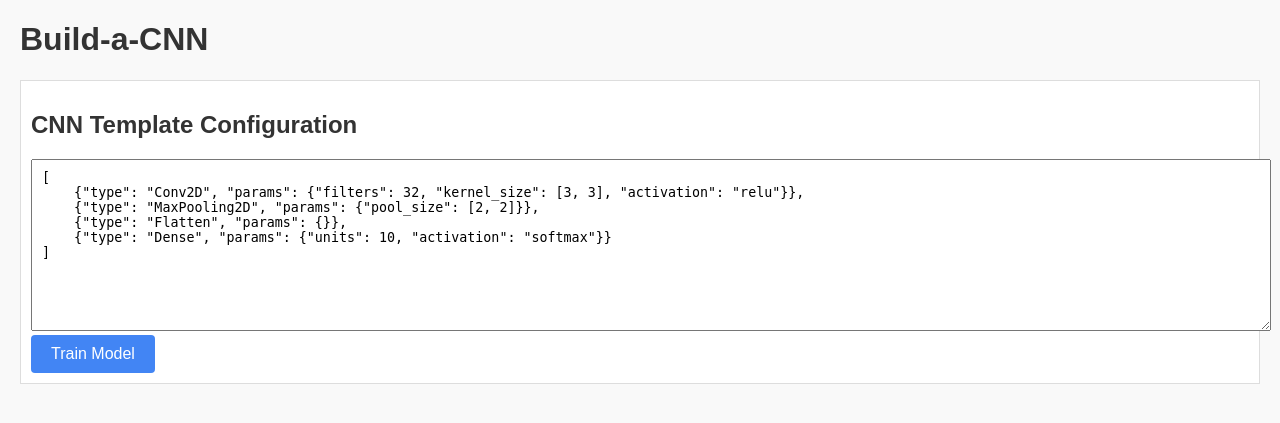
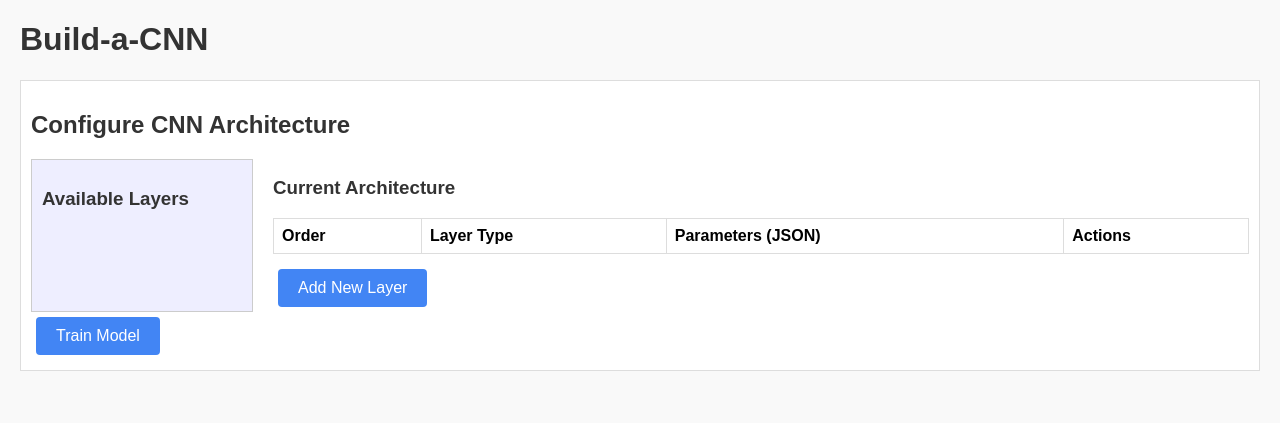
Before and after one commit to qasimkamran/CNN-Builder, a Flask app: template app/templates/index.html in a window 1280 px wide. Shown: the top 423 px of the page. Run offline with Flask 3, Linux system fonts and the light colour scheme; the template is opened without the code that fills it: most values are stand-ins (such as "Sample title", 1, 10 or a date in 2020); lists and menus that the app fills with data are empty.

Commit message:
MVP accomplished with second vibe-coding draft

```diff
--- /dev/null
+++ b/app/static/css/styles.css
@@ -0,0 +1,92 @@
+/* app/static/css/styles.css */
+body {
+    font-family: Arial, sans-serif;
+    margin: 20px;
+    background-color: #f9f9f9;
+}
+
+h1, h2, h3 {
+    color: #333;
+}
+
+#cnn-config {
+    margin-bottom: 20px;
+    padding: 10px;
+    background: #fff;
+    border: 1px solid #ddd;
+}
+
+#configuration-panel {
+    display: flex;
+    gap: 20px;
+}
+
+#pre-configured {
+    flex: 1;
+    max-width: 200px;
+    background: #eef;
+    padding: 10px;
+    border: 1px solid #ccc;
+}
+
+#pre-configured ul {
+    list-style-type: none;
+    padding: 0;
+}
+
+#pre-configured li {
+    padding: 5px;
+    margin-bottom: 5px;
+    background: #ddd;
+    cursor: pointer;
+    text-align: center;
+    border-radius: 3px;
+}
+
+#current-architecture {
+    flex: 3;
+}
+
+table {
+    width: 100%;
+    border-collapse: collapse;
+    margin-bottom: 10px;
+}
+
+table, th, td {
+    border: 1px solid #ddd;
+}
+
+th, td {
+    padding: 8px;
+    text-align: left;
+}
+
+tr.draggable {
+    cursor: move;
+}
+
+textarea {
+    width: 100%;
+    font-family: monospace;
+}
+
+button {
+    padding: 10px 20px;
+    font-size: 16px;
+    cursor: pointer;
+    background-color: #4285f4;
+    color: #fff;
+    border: none;
+    border-radius: 4px;
+    margin: 5px;
+}
+
+button:hover {
+    background-color: #357ae8;
+}
+
+#status {
+    margin-top: 20px;
+    font-size: 16px;
+}
--- a/app/static/css/styles/styles.css
+++ /dev/null
@@ -1,43 +0,0 @@
-/* app/static/css/styles.css */
-body {
-    font-family: Arial, sans-serif;
-    margin: 20px;
-    background-color: #f9f9f9;
-}
-
-h1, h2 {
-    color: #333;
-}
-
-#cnn-config {
-    margin-bottom: 20px;
-    padding: 10px;
-    background: #fff;
-    border: 1px solid #ddd;
-}
-
-textarea {
-    width: 100%;
-    font-family: monospace;
-    padding: 10px;
-}
-
-button {
-    padding: 10px 20px;
-    font-size: 16px;
-    cursor: pointer;
-    background-color: #4285f4;
-    color: #fff;
-    border: none;
-    border-radius: 4px;
-}
-
-button:hover {
-    background-color: #357ae8;
-}
-
-#status {
-    margin-top: 20px;
-    font-size: 16px;
-    color: #d9534f; /* red for errors or green for success can be set dynamically */
-}
--- a/app/static/js/main.js
+++ b/app/static/js/main.js
@@ -1,30 +1,160 @@
 // app/static/js/main.js
+
 document.addEventListener('DOMContentLoaded', function() {
-    const trainButton = document.getElementById('train-btn');
-    const configInput = document.getElementById('config-input');
+    const layerOptionsList = document.getElementById('layer-options');
+    const layerTableBody = document.querySelector('#layer-table tbody');
+    const addLayerBtn = document.getElementById('add-layer-btn');
+    const trainBtn = document.getElementById('train-btn');
     const statusDiv = document.getElementById('status');
 
-    trainButton.addEventListener('click', function() {
-        // Parse the JSON configuration from the text area.
-        let config;
-        try {
-            config = JSON.parse(configInput.value);
-        } catch (e) {
-            statusDiv.textContent = "Invalid JSON configuration.";
-            return;
+    // Populate the "Available Layers" list from preConfiguredLayers
+    preConfiguredLayers.forEach(layer => {
+        const li = document.createElement('li');
+        li.textContent = layer.type;
+        li.addEventListener('click', () => {
+            addLayerToTable(layer);
+        });
+        layerOptionsList.appendChild(li);
+    });
+
+    // Function to add a new layer row to the table
+    function addLayerToTable(layer = null) {
+        const tr = document.createElement('tr');
+        tr.classList.add('draggable');
+        tr.draggable = true;
+
+        // Add drag-and-drop event listeners
+        tr.addEventListener('dragstart', dragStart);
+        tr.addEventListener('dragover', dragOver);
+        tr.addEventListener('drop', dragDrop);
+        tr.addEventListener('dragend', dragEnd);
+
+        // Order cell (will update later)
+        const orderTd = document.createElement('td');
+        orderTd.className = 'order';
+        orderTd.textContent = layerTableBody.children.length + 1;
+        tr.appendChild(orderTd);
+
+        // Layer type cell with input field
+        const typeTd = document.createElement('td');
+        const typeInput = document.createElement('input');
+        typeInput.type = 'text';
+        typeInput.value = layer ? layer.type : '';
+        typeTd.appendChild(typeInput);
+        tr.appendChild(typeTd);
+
+        // Parameters cell with textarea (JSON format)
+        const paramsTd = document.createElement('td');
+        const paramsInput = document.createElement('textarea');
+        paramsInput.rows = 2;
+        paramsInput.cols = 30;
+        paramsInput.value = layer ? JSON.stringify(layer.params) : '{}';
+        paramsTd.appendChild(paramsInput);
+        tr.appendChild(paramsTd);
+
+        // Actions cell with delete button
+        const actionsTd = document.createElement('td');
+        const delBtn = document.createElement('button');
+        delBtn.textContent = 'Delete';
+        delBtn.addEventListener('click', () => {
+            tr.remove();
+            updateOrder();
+        });
+        actionsTd.appendChild(delBtn);
+        tr.appendChild(actionsTd);
+
+        layerTableBody.appendChild(tr);
+        updateOrder();
+    }
+
+    // Populate the table with the default template on load
+    defaultTemplate.forEach(layer => addLayerToTable(layer));
+
+    // Add new empty layer on button click
+    addLayerBtn.addEventListener('click', function() {
+        addLayerToTable();
+    });
+
+    // Drag and Drop functionality
+    let draggedRow = null;
+
+    function dragStart(e) {
+        draggedRow = this;
+        e.dataTransfer.effectAllowed = 'move';
+        this.style.opacity = '0.5';
+    }
+
+    function dragOver(e) {
+        e.preventDefault();
+        return false;
+    }
+
+    function dragDrop(e) {
+        e.stopPropagation();
+        if (draggedRow !== this) {
+            const tbody = layerTableBody; // the parent tbody element
+
+            // Get an array of the current rows
+            const rows = Array.from(tbody.children);
+            const draggedIndex = rows.indexOf(draggedRow);
+            const targetIndex = rows.indexOf(this);
+
+            // Insert draggedRow before or after target based on their positions
+            if (draggedIndex < targetIndex) {
+                tbody.insertBefore(draggedRow, this.nextSibling);
+            } else {
+                tbody.insertBefore(draggedRow, this);
+            }
         }
+        updateOrder();
+        return false;
+    }
 
-        // Send a POST request with the layer configuration.
+    function dragEnd(e) {
+        this.style.opacity = '1';
+        updateOrder();
+    }
+
+    function addDragHandlers(row) {
+        row.addEventListener('dragstart', dragStart);
+        row.addEventListener('dragover', dragOver);
+        row.addEventListener('drop', dragDrop);
+        row.addEventListener('dragend', dragEnd);
+    }
+
+    function updateOrder() {
+        const rows = layerTableBody.querySelectorAll('tr');
+        rows.forEach((row, index) => {
+            row.querySelector('.order').textContent = index + 1;
+        });
+    }
+
+    // Handle "Train Model" button click
+    trainBtn.addEventListener('click', function() {
+        // Gather layer configuration from the table
+        const config = [];
+        const rows = layerTableBody.querySelectorAll('tr');
+        rows.forEach(row => {
+            const type = row.querySelector('td:nth-child(2) input').value;
+            const paramsStr = row.querySelector('td:nth-child(3) textarea').value;
+            let params;
+            try {
+                params = JSON.parse(paramsStr);
+            } catch (e) {
+                params = {};
+            }
+            config.push({ type: type, params: params });
+        });
+
+        // Send the configuration to the backend for training
         fetch('/train', {
             method: 'POST',
-            headers: {
-                'Content-Type': 'application/json'
-            },
+            headers: { 'Content-Type': 'application/json' },
             body: JSON.stringify({ layer_config: config })
         })
         .then(response => response.json())
         .then(data => {
-            if(data.status === 'success'){
+            if (data.status === 'success') {
                 statusDiv.textContent = "Training completed successfully!";
                 statusDiv.style.color = "green";
             } else {
--- a/app/templates/index.html
+++ b/app/templates/index.html
@@ -3,28 +3,48 @@
 <html lang="en">
 <head>
     <meta charset="UTF-8">
-    <title>Build-a-CNN</title>
+    <title>Build-a-CNN - Configure Layers</title>
     <link rel="stylesheet" href="{{ url_for('static', filename='css/styles.css') }}">
 </head>
 <body>
     <h1>Build-a-CNN</h1>
     <div id="cnn-config">
-        <h2>CNN Template Configuration</h2>
-        <!-- Text area for the CNN configuration in JSON format -->
-        <textarea id="config-input" rows="10" cols="50">
-[
-    {"type": "Conv2D", "params": {"filters": 32, "kernel_size": [3, 3], "activation": "relu"}},
-    {"type": "MaxPooling2D", "params": {"pool_size": [2, 2]}},
-    {"type": "Flatten", "params": {}},
-    {"type": "Dense", "params": {"units": 10, "activation": "softmax"}}
-]
-        </textarea>
-        <br>
+        <h2>Configure CNN Architecture</h2>
+        <div id="configuration-panel">
+            <!-- Panel for pre-configured layers -->
+            <div id="pre-configured">
+                <h3>Available Layers</h3>
+                <ul id="layer-options"></ul>
+            </div>
+            <!-- Table for the current architecture -->
+            <div id="current-architecture">
+                <h3>Current Architecture</h3>
+                <table id="layer-table">
+                    <thead>
+                        <tr>
+                            <th>Order</th>
+                            <th>Layer Type</th>
+                            <th>Parameters (JSON)</th>
+                            <th>Actions</th>
+                        </tr>
+                    </thead>
+                    <tbody>
+                        <!-- Rows will be dynamically added here -->
+                    </tbody>
+                </table>
+                <button id="add-layer-btn">Add New Layer</button>
+            </div>
+        </div>
         <button id="train-btn">Train Model</button>
     </div>
 
     <div id="status"></div>
 
+    <!-- Pass pre-configured layers and default template as JSON -->
+    <script>
+        var preConfiguredLayers = {{ pre_configured_layers | tojson }};
+        var defaultTemplate = {{ default_template | tojson }};
+    </script>
     <script src="{{ url_for('static', filename='js/main.js') }}"></script>
 </body>
 </html>
```
Also changed, not shown: app/routes.py (+7 -7 lines), config.py (+14 -1 lines).
